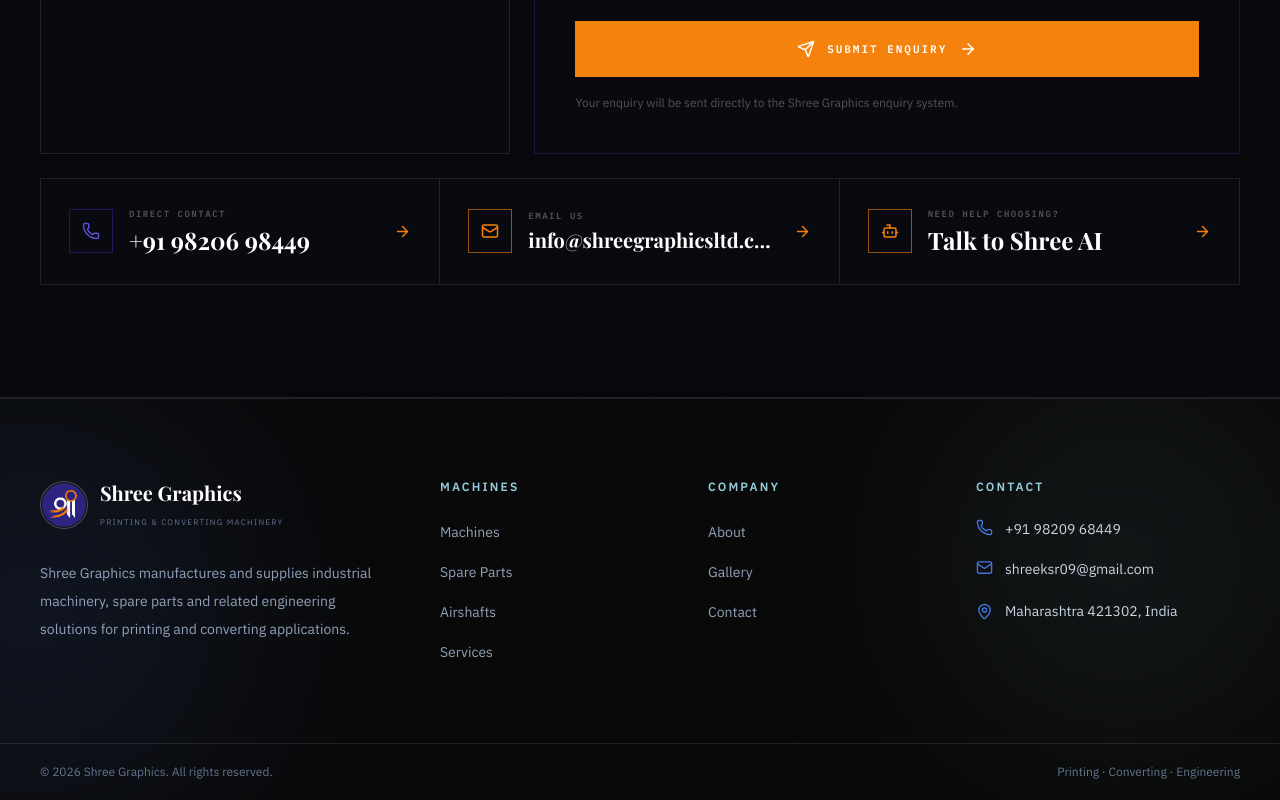
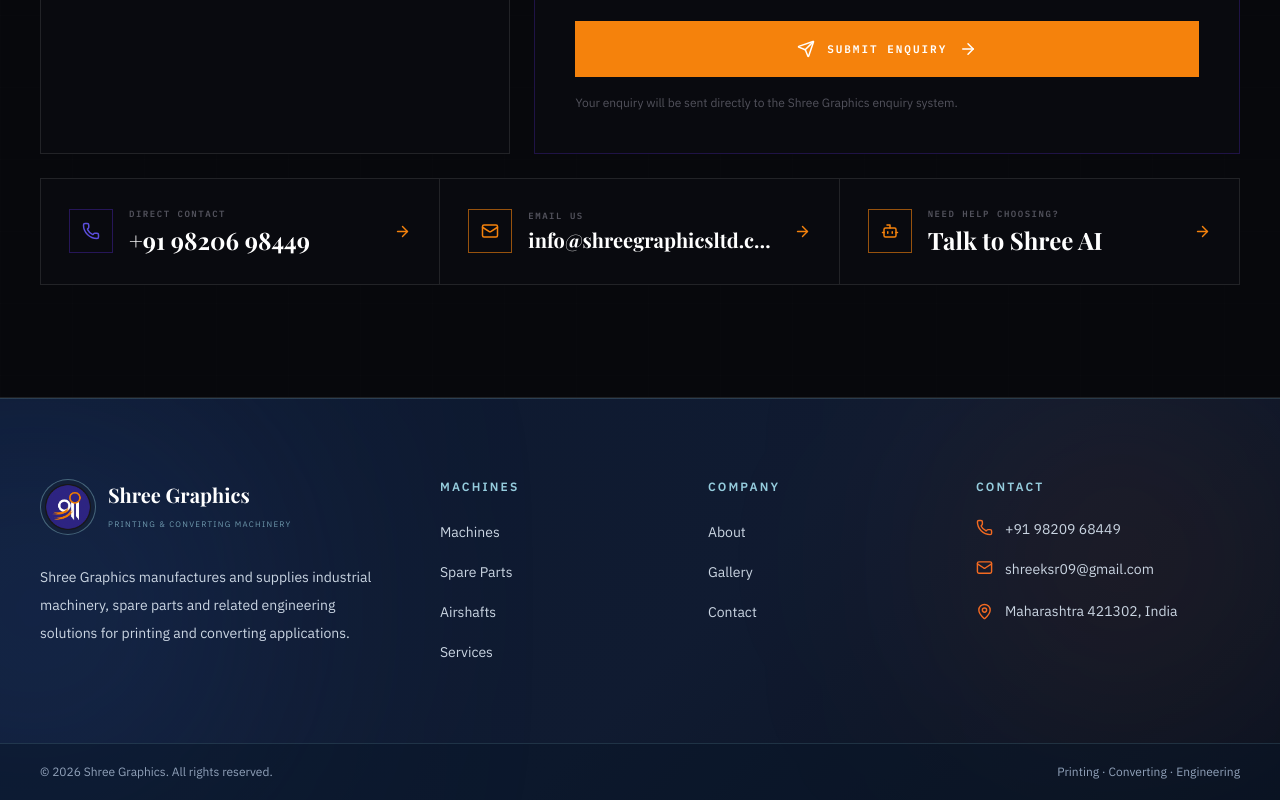
Before and after one commit to atharavakadam21-crypto/shree-graphics, a Next.js app in the folder frontend/: page / in a window 1280 px wide. Shown: the part 9208-10008 px from the top of the page. Built offline with nearby package versions, Linux system fonts and the light colour scheme; no server answers.

Commit message:
fix(footer): replace remaining black footer with navy and orange brand system

```diff
--- a/frontend/src/components/public/Footer.tsx
+++ b/frontend/src/components/public/Footer.tsx
@@ -8,16 +8,16 @@
 const hrefs: Record<string,string> = { Machines:"/products", "Spare Parts":"/spare-parts", Airshafts:"/airshafts", Services:"/services", About:"/about", Gallery:"/gallery", Contact:"/contact" };
 
 export default function Footer() {
- return <footer className="relative overflow-hidden border-t border-white/10 bg-[#090909] text-slate-300">
-  <div aria-hidden className="absolute -left-40 bottom-0 h-96 w-96 rounded-full bg-[#4274D9]/15 blur-[130px]" />
-  <div aria-hidden className="absolute right-0 top-0 h-80 w-80 rounded-full bg-[#95CCDD]/10 blur-[120px]" />
+ return <footer className="relative overflow-hidden border-t border-[#95CCDD]/20 bg-[linear-gradient(135deg,#0D1930_0%,#101B31_55%,#0B1220_100%)] text-slate-300">
+  <div aria-hidden className="absolute -left-40 bottom-0 h-96 w-96 rounded-full bg-[#4274D9]/25 blur-[140px]" />
+  <div aria-hidden className="absolute right-0 top-0 h-80 w-80 rounded-full bg-[#F36A21]/10 blur-[130px]" />
   <Container className="relative grid gap-12 py-16 sm:grid-cols-2 lg:grid-cols-[1.6fr_1fr_1fr_1.2fr] lg:py-20">
-   <div><Link href="/" className="flex items-center gap-3"><span className="relative h-12 w-12 overflow-hidden rounded-full border border-[#95CCDD]/30 bg-white/5"><Image src="/logo/sg-logo.png" alt="Shree Graphics" fill sizes="48px" className="object-contain" /></span><span><strong className="block font-display text-xl text-white">Shree Graphics</strong><small className="text-[8px] uppercase tracking-[.16em] text-slate-500">Printing & Converting Machinery</small></span></Link><p className="mt-7 max-w-md text-sm leading-7 text-slate-400">Shree Graphics manufactures and supplies industrial machinery, spare parts and related engineering solutions for printing and converting applications.</p></div>
+   <div><Link href="/" className="flex items-center gap-3"><span className="relative h-14 w-14 overflow-hidden rounded-full border border-[#95CCDD]/40 bg-[#13213A]"><Image src="/logo/sg-logo.png" alt="Shree Graphics" fill sizes="56px" className="object-contain p-1" /></span><span><strong className="block font-display text-xl text-white">Shree Graphics</strong><small className="text-[8px] uppercase tracking-[.16em] text-[#95CCDD]/70">Printing & Converting Machinery</small></span></Link><p className="mt-7 max-w-md text-sm leading-7 text-slate-300">Shree Graphics manufactures and supplies industrial machinery, spare parts and related engineering solutions for printing and converting applications.</p></div>
    <FooterColumn title="Machines" items={machines} />
    <FooterColumn title="Company" items={company} />
-   <div><h3 className="text-xs font-semibold uppercase tracking-[.18em] text-[#95CCDD]">Contact</h3><div className="mt-6 space-y-5 text-sm"><a href="tel:+919820968449" className="flex gap-3 hover:text-white"><Phone size={17} className="shrink-0 text-[#4274D9]"/>+91 98209 68449</a><a href="mailto:shreeksr09@gmail.com" className="flex gap-3 hover:text-white"><Mail size={17} className="shrink-0 text-[#4274D9]"/>shreeksr09@gmail.com</a><div className="flex gap-3 leading-6"><MapPin size={17} className="mt-1 shrink-0 text-[#4274D9]"/>Maharashtra 421302, India</div></div></div>
+   <div><h3 className="text-xs font-semibold uppercase tracking-[.18em] text-[#95CCDD]">Contact</h3><div className="mt-6 space-y-5 text-sm"><a href="tel:+919820968449" className="flex gap-3 transition hover:text-white"><Phone size={17} className="shrink-0 text-[#F36A21]"/>+91 98209 68449</a><a href="mailto:shreeksr09@gmail.com" className="flex gap-3 transition hover:text-white"><Mail size={17} className="shrink-0 text-[#F36A21]"/>shreeksr09@gmail.com</a><div className="flex gap-3 leading-6"><MapPin size={17} className="mt-1 shrink-0 text-[#F36A21]"/>Maharashtra 421302, India</div></div></div>
   </Container>
-  <div className="relative border-t border-white/10"><Container className="flex flex-col gap-3 py-5 text-xs text-slate-500 sm:flex-row sm:items-center sm:justify-between"><span>© {new Date().getFullYear()} Shree Graphics. All rights reserved.</span><span>Printing · Converting · Engineering</span></Container></div>
+  <div className="relative border-t border-[#95CCDD]/15 bg-[#081426]/45"><Container className="flex flex-col gap-3 py-5 text-xs text-slate-400 sm:flex-row sm:items-center sm:justify-between"><span>© {new Date().getFullYear()} Shree Graphics. All rights reserved.</span><span>Printing · Converting · Engineering</span></Container></div>
  </footer>;
 }
-function FooterColumn({title,items}:{title:string;items:string[]}) { return <div><h3 className="text-xs font-semibold uppercase tracking-[.18em] text-[#95CCDD]">{title}</h3><ul className="mt-6 space-y-4">{items.map(item=><li key={item}><Link href={hrefs[item]} className="text-sm text-slate-400 transition hover:text-white">{item}</Link></li>)}</ul></div>; }
+function FooterColumn({title,items}:{title:string;items:string[]}) { return <div><h3 className="text-xs font-semibold uppercase tracking-[.18em] text-[#95CCDD]">{title}</h3><ul className="mt-6 space-y-4">{items.map(item=><li key={item}><Link href={hrefs[item]} className="text-sm text-slate-300 transition hover:text-[#F36A21]">{item}</Link></li>)}</ul></div>; }
```
